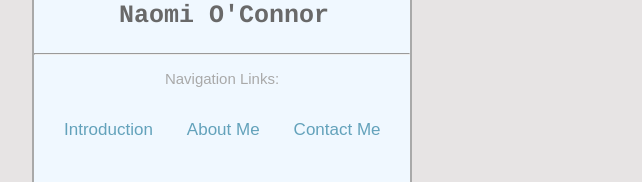
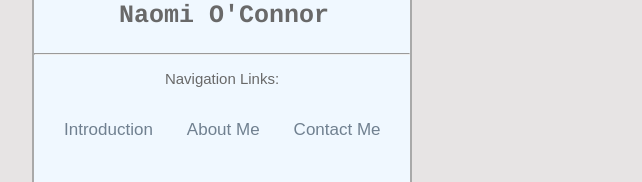
Before and after one commit to ngoconnor/Portfolio, a plain HTML site: page index.html in a window 1280 px wide. Shown: the part 130-312 px from the top of the page, without its empty margins (318-960 px from the left). Drawn offline with nearby package versions, Linux system fonts and the light colour scheme.

Commit message:
Changed link colors

```diff
--- a/style.css
+++ b/style.css
@@ -24,7 +24,7 @@ body {
     text-align: center;
     font-size: 15px;
     margin: 15px;
-    color: darkgray;
+    color: #696969;
     font-family: Arial, Helvetica, sans-serif;
   }
 
@@ -38,7 +38,7 @@ body {
   }
 
   a {
-    color: rgb(99, 162, 187);
+    color: #708090;
     font-family: Arial, Helvetica, sans-serif;
     font-size: 17px;
     text-decoration: none;
```
